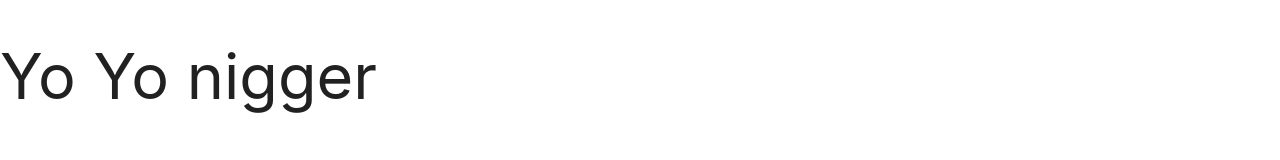
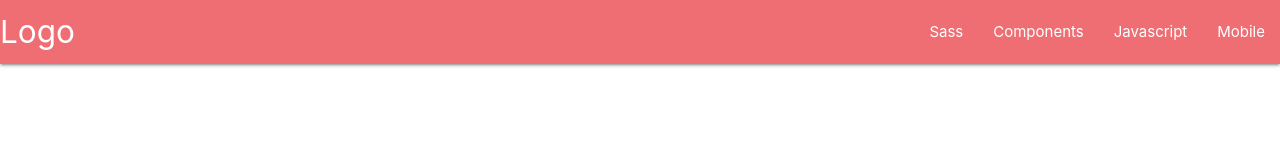
Before and after one commit to MASH-1386/MASH, a plain HTML site: page html css 2/index.html in a window 1280 px wide. Drawn offline with nearby package versions, Linux system fonts and the light colour scheme; files that its build step writes are made by us from their sources.

Commit message:
secend  commit

```diff
--- a/html css 2/assets/js/mainjs.js
+++ b/html css 2/assets/js/mainjs.js
@@ -0,0 +1,4 @@
+document.addEventListener('DOMContentLoaded', function () {
+    var elems = document.querySelectorAll('.sidenav');
+    var instances = M.Sidenav.init(elems, );
+});
--- a/html css 2/index.html
+++ b/html css 2/index.html
@@ -2,18 +2,37 @@
 <html lang="en">
 
 <head>
-    <meta charset="UTF-8">
-    <meta name="viewport" content="width=device-width, initial-scale=1.0">
-    <title>MASH</title>
-    <link rel="stylesheet" href="assest/materialize/css/materialize.min.css">
-    <link rel="stylesheet" href="assest/css/style.css">
+  <meta charset="UTF-8">
+  <meta name="viewport" content="width=device-width, initial-scale=1.0">
+  <title>MASH</title>
+  <link href="https://fonts.googleapis.com/icon?family=Material+Icons" rel="stylesheet">
+  <link rel="stylesheet" type="text/css" href="assets/materialize/css/materialize.css">
+  <link rel="stylesheet" type="text/css" href="assets/css/style.css">
 
 <body>
-    <h1>
-        Yo Yo nigger
-    </h1>
-    <script src="assest/materialize/js/materialize.min.js"></script>
-    <script src="assest/js/mainjs.js"></script>
+
+  <nav>
+    <div class="nav-wrapper">
+      <a href="#!" class="brand-logo">Logo</a>
+      <a href="#" data-target="mobile-demo" class="sidenav-trigger"><i class="material-icons">menu</i></a>
+      <ul class="right hide-on-med-and-down">
+        <li><a href="sass.html">Sass</a></li>
+        <li><a href="badges.html">Components</a></li>
+        <li><a href="collapsible.html">Javascript</a></li>
+        <li><a href="mobile.html">Mobile</a></li>
+      </ul>
+    </div>
+  </nav>
+
+  <ul class="sidenav" id="mobile-demo">
+    <li><a href="sass.html">Sass</a></li>
+    <li><a href="badges.html">Components</a></li>
+    <li><a href="collapsible.html">Javascript</a></li>
+    <li><a href="mobile.html">Mobile</a></li>
+  </ul>
+
+  <script src="assets/materialize/js/materialize.js"></script>
+  <script src="assets/js/mainjs.js"></script>
 </body>
 
 </html>
```
